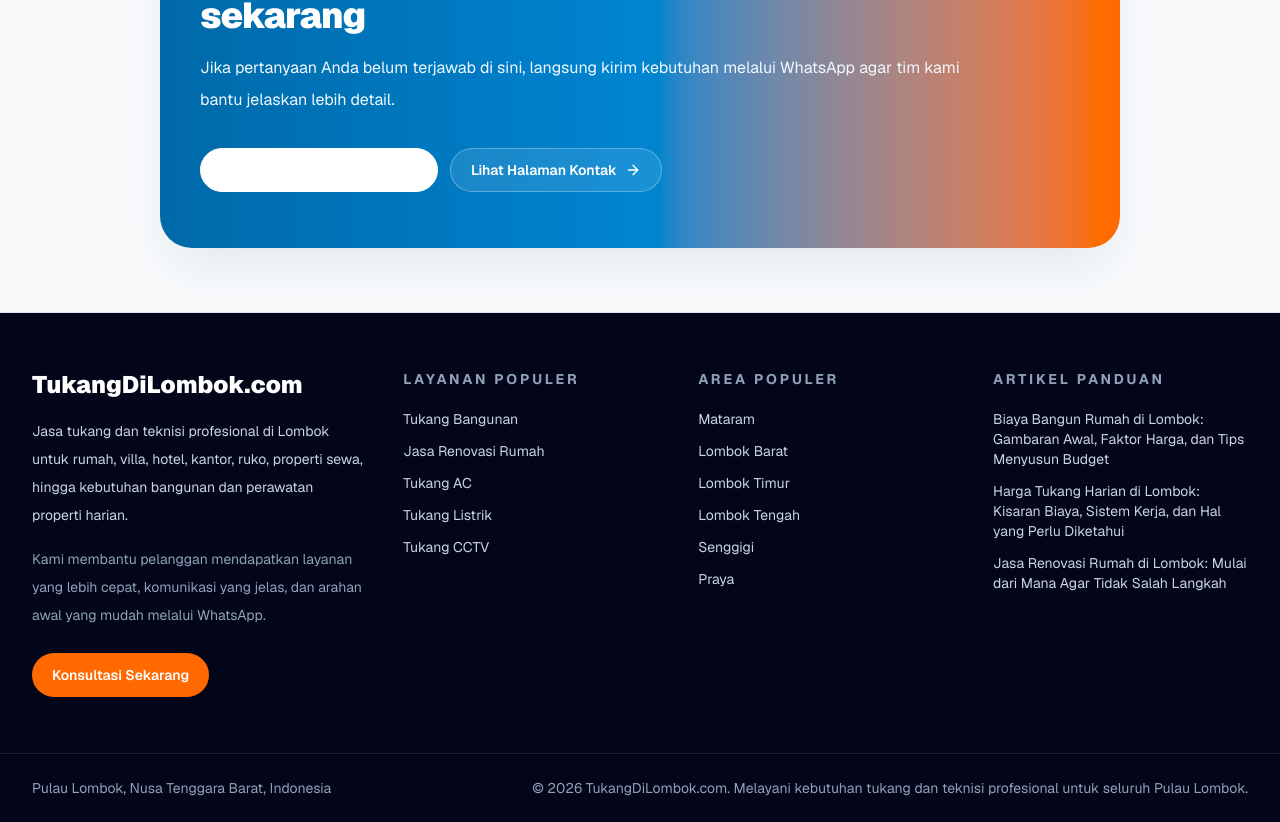
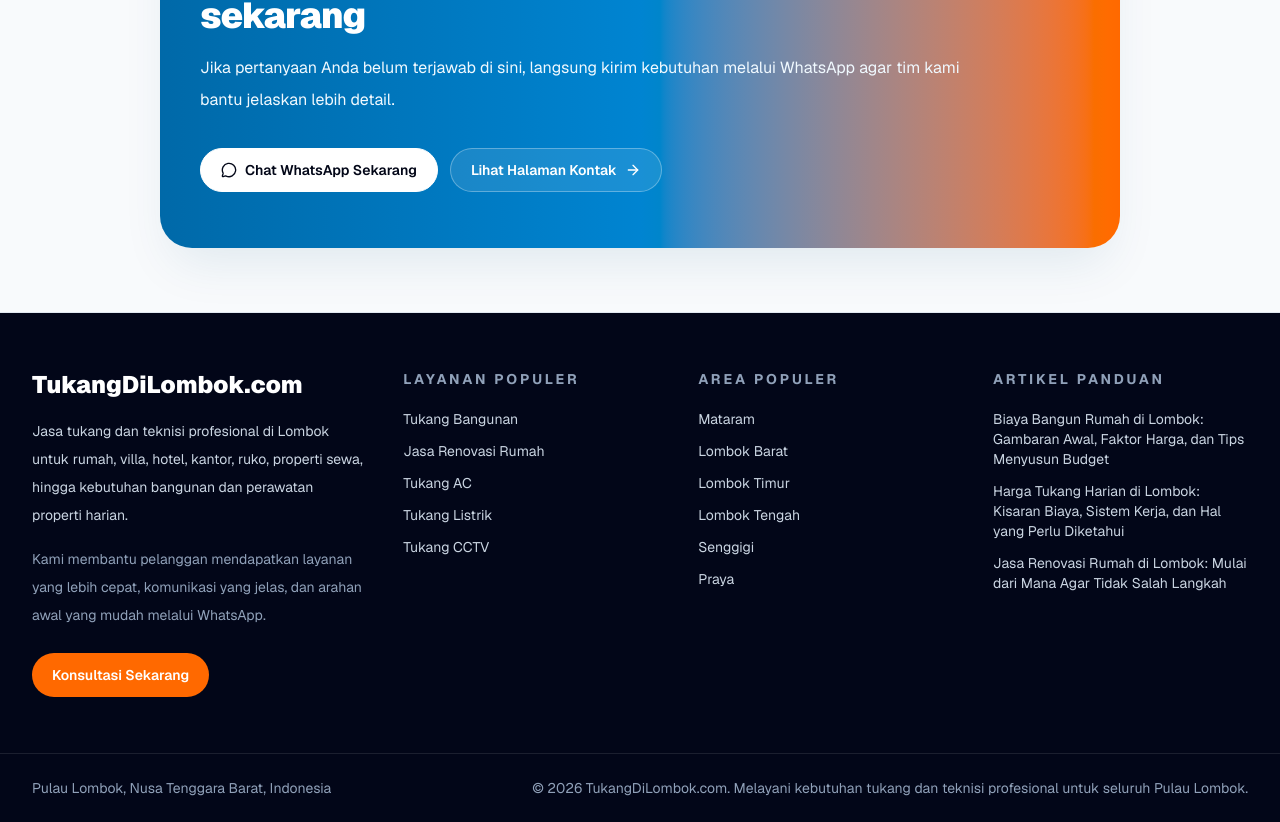
Before and after one commit to lombokalarm-ctrl/tukang, a Next.js app: page /faq in a window 1280 px wide. Shown: the part 2525-3347 px from the top of the page. Built offline with nearby package versions, Linux system fonts and the light colour scheme; no server answers.

Commit message:
Force CTA WhatsApp text color inline

```diff
--- a/components/sections/cta-section.tsx
+++ b/components/sections/cta-section.tsx
@@ -28,10 +28,11 @@ export function CTASection({
           )}
           href={createWhatsAppLink(message)}
           rel="noreferrer"
+          style={{ color: "#020617" }}
           target="_blank"
         >
-          <MessageCircle className="h-4 w-4" />
-          Chat WhatsApp Sekarang
+          <MessageCircle className="h-4 w-4" style={{ color: "#020617" }} />
+          <span style={{ color: "#020617" }}>Chat WhatsApp Sekarang</span>
         </a>
         <Button asChild className="border-white/30 bg-white/10 text-white hover:bg-white/15 hover:text-white" variant="outline">
           <Link href="/kontak">
```
